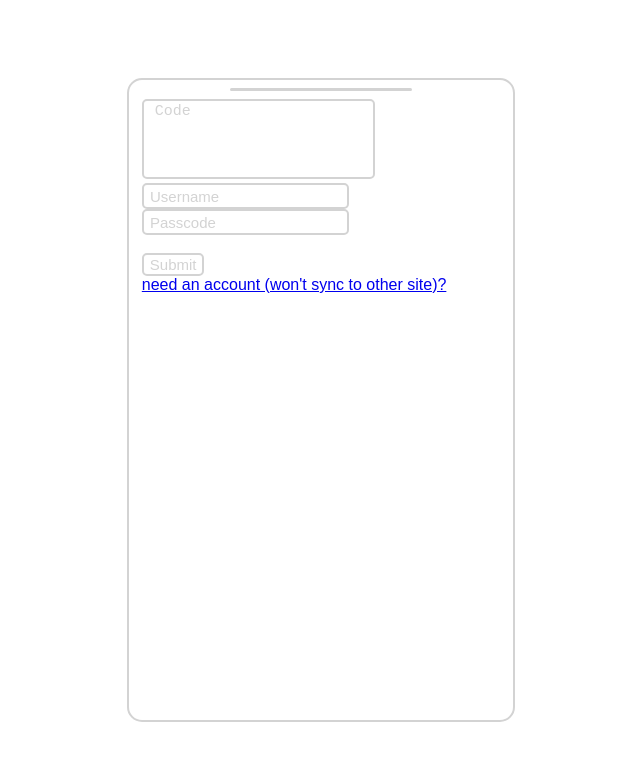
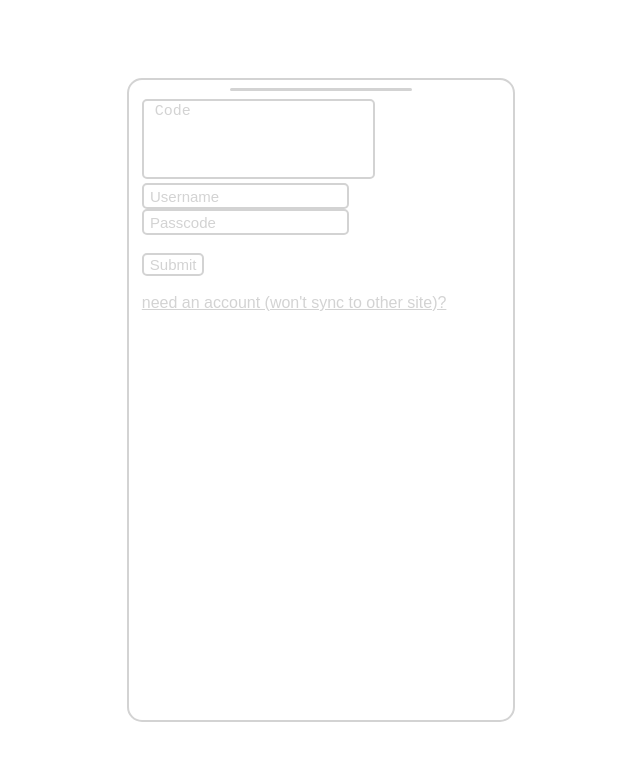
Before and after one commit to codingtuba-personal/accounts.aimedtuba, a website: page files/login.html in a window 1280 px wide. Shown: the whole page, without its empty margins (319-959 px from the left). Drawn offline with Linux system fonts and the light colour scheme.

Commit message:
style+ add <br>

```diff
--- a/files/login.html
+++ b/files/login.html
@@ -54,8 +54,8 @@
             <textarea type="text" class="code" placeholder=" Code"></textarea><br>
             <input type="text" class="username" placeholder=" Username"><br>
             <input type="password" class="passcode" placeholder=" Passcode"><br><br>
-            <button class="get-twofa">Submit</button><br>
-            <a href="/signup">need an account (won't sync to other site)?</a><br>
+            <button class="get-twofa">Submit</button><br><br>
+            <a href="/signup" style="color:lightgray;font-size:1em">need an account (won't sync to other site)?</a><br>
         </div>
         <div class="content-email hidden">
             <h3>A code has been sent to <a class="twofa-email-question" style="border:2px solid lightgray;border-radius:5px">you@provider.email</a> it will expire in 10 minutes.</h3>
```
